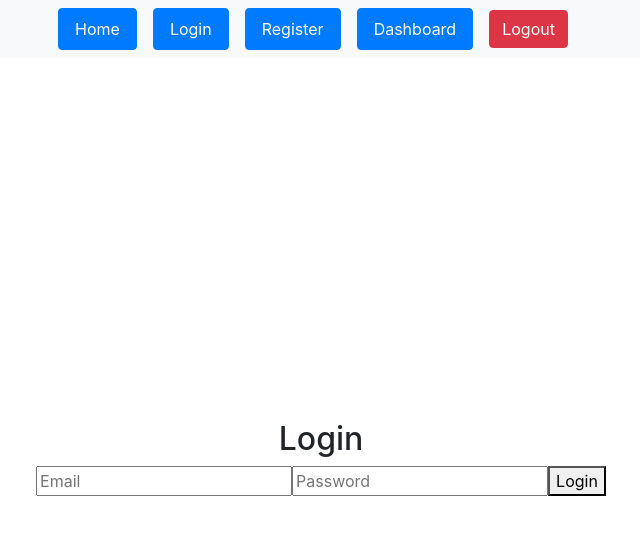
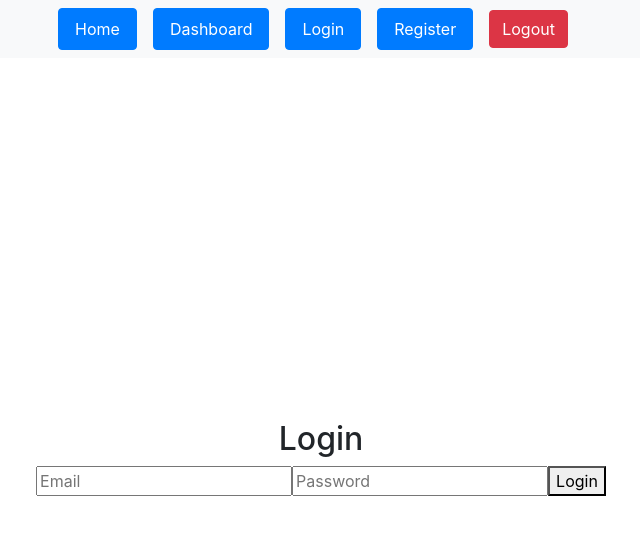
Before and after one commit to BadVilgo/investing-portfolio-alpha-vantage-api, a React (Create React App) app: page /investing-portfolio-alpha-vantage-api/login in a window 1280 px wide. Shown: the top 534 px of the page, without its empty margins (319-959 px from the left). Built offline with nearby package versions, Linux system fonts and the light colour scheme.

Commit message:
navbar change

```diff
--- a/src/components/Navbar.js
+++ b/src/components/Navbar.js
@@ -13,6 +13,11 @@ function Navbar() {
           </Link>
         </li>
         <li className="nav-item mr-3">
+          <Link className="nav-link btn btn-primary" to="/dashboard">
+            Dashboard
+          </Link>
+        </li>
+        <li className="nav-item mr-3">
           <Link className="nav-link btn btn-primary" to="/login">
             Login
           </Link>
@@ -22,11 +27,7 @@ function Navbar() {
             Register
           </Link>
         </li>
-        <li className="nav-item mr-3">
-          <Link className="nav-link btn btn-primary" to="/dashboard">
-            Dashboard
-          </Link>
-        </li>
+
         <li className="nav-item mr-3 h-100 align-self-center d-flex">
           <Logout />
         </li>
```
